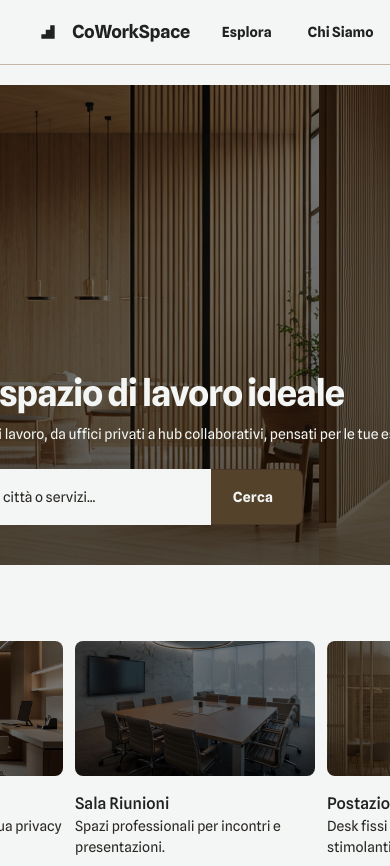
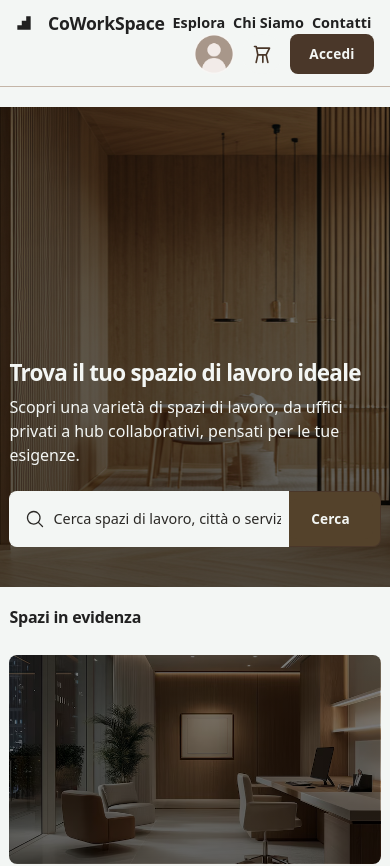
Before and after one commit to silviaisopo/CoWorkSpace, a website: page public/index.html in a window 390 px wide. Shown: the top 866 px of the page. Drawn offline with nearby package versions, Linux system fonts and the light colour scheme.

Commit message:
Update index.html

```diff
--- a/public/index.html
+++ b/public/index.html
@@ -1,21 +1,82 @@
 <!DOCTYPE html>
-<html lang="it">
+<html lang="it" xmlns="http://www.w3.org/1999/html">
 <head>
   <meta charset="UTF-8">
   <meta name="viewport" content="width=device-width, initial-scale=1.0">
   <title>CoWorkSpace - Home</title>
-  <link rel="preconnect" href="https://fonts.gstatic.com/" crossorigin="" />
-  <link
-          rel="stylesheet"
-          as="style"
-          onload="this.rel='stylesheet'"
-          href="https://fonts.googleapis.com/css2?display=swap&amp;family=Noto+Sans%3Awght%40400%3B500%3B700%3B900&amp;family=Plus+Jakarta+Sans%3Awght%40400%3B500%3B700%3B800"
-  />
   <link rel="stylesheet" href="/css/style.css">
-  <link rel="stylesheet" as="style" onload="this.rel='stylesheet'" href="https://fonts.googleapis.com/css2?display=swap&amp;family=Noto+Sans%3Awght%40400%3B500%3B700%3B900&amp;family=Spline+Sans%3Awght%40400%3B500%3B700" />
-  <link rel="icon" type="image/svg+xml" href="/img/Icona_sito.svg">
   <script src="https://cdn.tailwindcss.com?plugins=forms,container-queries"></script>
-  <script src="js/index.js"></script>
+
+  <!-- ✅ CSS responsivo -->
+  <style>
+    /* 🔹 Tablet e smartphone: adattare header */
+    @media (max-width: 1024px) {
+      header {
+        flex-wrap: wrap;
+        padding: 0.75rem 1rem !important;
+      }
+      header h2 {
+        font-size: 1.1rem !important;
+      }
+      header a {
+        font-size: 0.9rem !important;
+      }
+    }
+
+    /* 🔹 Smartphone: padding ridotto, navbar compatta */
+    @media (max-width: 768px) {
+      .px-40, .px-10 {
+        padding-left: 1rem !important;
+        padding-right: 1rem !important;
+      }
+      .gap-9, .gap-8 {
+        gap: 0.5rem !important;
+      }
+      h1 {
+        font-size: 1.6rem !important;
+        line-height: 1.2 !important;
+      }
+      h2 {
+        font-size: 1.2rem !important;
+      }
+      form {
+        width: 100% !important;
+      }
+      form input {
+        font-size: 0.9rem !important;
+      }
+    }
+
+    /* 🔹 Smartphone piccolo: hero section leggibile */
+    @media (max-width: 480px) {
+      h1 {
+        font-size: 1.4rem !important;
+      }
+      h2 {
+        font-size: 1rem !important;
+      }
+      button, a, input {
+        font-size: 0.85rem !important;
+      }
+    }
+
+    /* 🔹 Card responsive: larghezza piena su mobile */
+    @media (max-width: 768px) {
+      .min-w-60 {
+        min-width: 100% !important;
+      }
+    }
+
+    /* 🔹 Footer centrato e a colonna su mobile */
+    @media (max-width: 600px) {
+      footer .flex {
+        flex-direction: column;
+        align-items: center;
+        gap: 0.75rem !important;
+        text-align: center;
+      }
+    }
+  </style>
 </head>
 <body>
 <div class="relative flex size-full min-h-screen flex-col bg-[#f3f6f4] dark group/design-root overflow-x-hidden" style='font-family: "Spline Sans", "Noto Sans", sans-serif;'>
```
